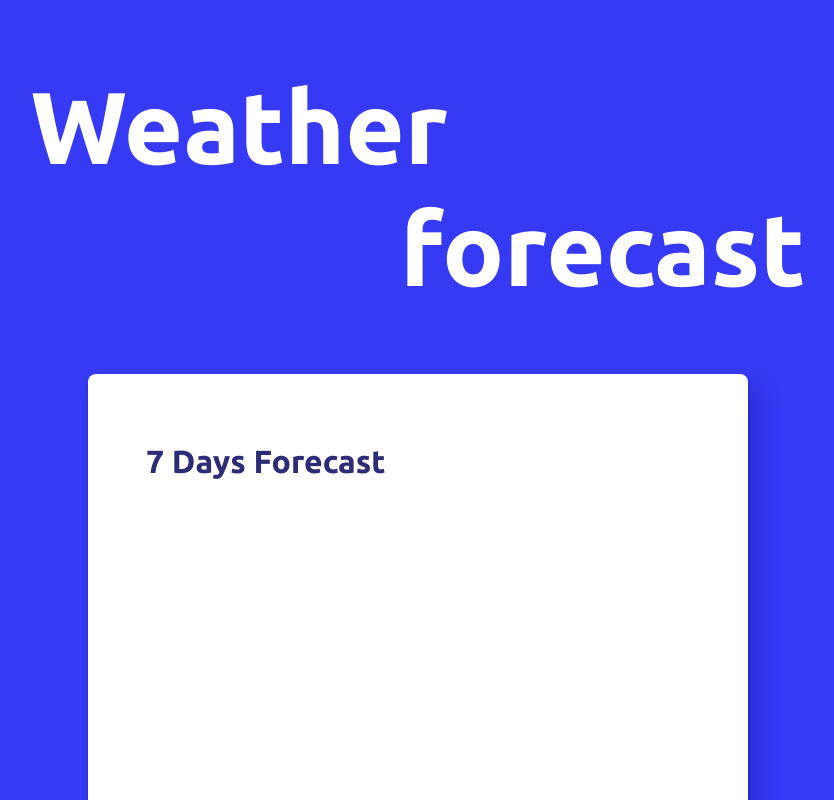
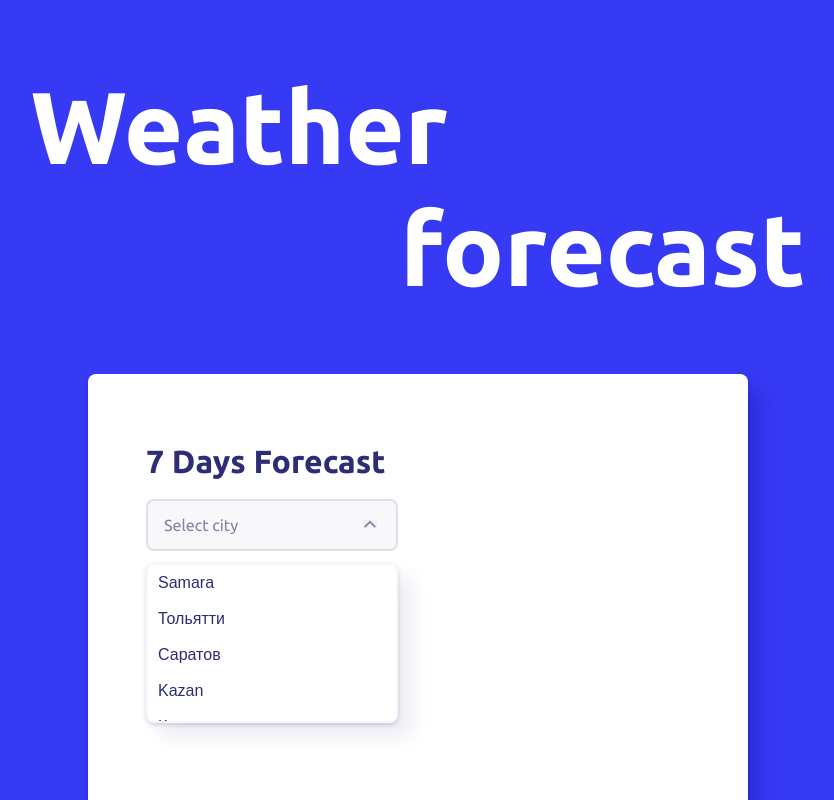
Before and after one commit to mmastya/weather-app, a React (Create React App) app: page / in a window 1280 px wide. Shown: the top 800 px of the page, without its empty margins (222-1056 px from the left). Built offline with nearby package versions, Linux system fonts and the light colour scheme; no server answers.

Commit message:
Верстка компонета выбора города в разработке

```diff
--- a/src/components/DropDownWeather/ DropDownWeather.css
+++ b/src/components/DropDownWeather/ DropDownWeather.css
@@ -24,3 +24,47 @@
   background: rgba(128, 131, 164, 0.06);
   border-radius: 8px;
 }
+
+.dropdown-box__toggle-box {
+  display: flex;
+  justify-content: space-between;
+  width: 252px;
+  margin-bottom: 12px;
+  padding: 12px 19px 12px 16px;
+  background: rgba(128, 131, 164, 0.06);
+  border: 2px solid rgba(128, 131, 164, 0.2);
+  box-sizing: border-box;
+  border-radius: 8px
+}
+
+.dropdown-box__toggle-box-title {
+  font-family: "Ubuntu Regular";
+  font-style: normal;
+  font-weight: normal;
+  font-size: 16px;
+  line-height: 24px;
+  color: #8083A4;
+}
+
+.dropdown-box__toggle {
+  width: 14px;
+  height: 8px;
+  background: rgba(128, 131, 164, 0.06);
+  border: none;
+  cursor: pointer;
+}
+
+.dropdown-box--closed  {
+  width: 14px;
+  height: 8px;
+  background-image: url("../../images/icon-open.svg");
+  background-size: 14px 8px;
+}
+
+.dropdown-box--opened {
+  width: 14px;
+  height: 8px;
+  background-image: url("../../images/icon-close.svg");
+  background-size: 14px 8px;
+  background-repeat: no-repeat;
+}
--- a/src/components/DropDownWeather/DropDownWeather.tsx
+++ b/src/components/DropDownWeather/DropDownWeather.tsx
@@ -10,13 +10,16 @@ import './ DropDownWeather.css'
 
 export const DropDownWeather = () => {
   return (
-    <div>
-      <Toggle/>
+    <div className="dropdown-box">
+      <div className="dropdown-box__toggle-box">
+        <p className="dropdown-box__toggle-box-title">Select city</p>
+        <Toggle/>
+      </div>
       <List>
-        <Item>Самара</Item>
+        <Item>Samara</Item>
         <Item>Тольятти</Item>
         <Item>Саратов</Item>
-        <Item>Казань</Item>
+        <Item>Kazan</Item>
         <Item>Краснодар</Item>
       </List>
     </div>
--- a/src/components/DropDownWeather/partials/Toggle.tsx
+++ b/src/components/DropDownWeather/partials/Toggle.tsx
@@ -8,6 +8,7 @@ import React from 'react'
 export const Toggle = () => {
   return (
     <div >
+      <button className={'dropdown-box__toggle dropdown-box--opened'} type="button"/>
     </div>
   )
 }
--- a/src/pages/WeatherAppPage.tsx
+++ b/src/pages/WeatherAppPage.tsx
@@ -1,4 +1,5 @@
 import React from 'react'
+import { DropDownWeather } from '../components/DropDownWeather/DropDownWeather'
 import '../styles/weatherAppPage.css'
 
 export function WeatherAppPage () {
@@ -13,10 +14,11 @@ export function WeatherAppPage () {
       <main className="weather-app__main">
         <div className="weather-app__white-box">
         <h1 className="weather-app__white-box-title">7 Days Forecast</h1>
-        <p></p>
+        <DropDownWeather/>
       </div>
       <div className="weather-app__white-box">
         <h1 className="weather-app__white-box-title">Forecast for a Date in the Past</h1>
+        <DropDownWeather/>
       </div>
       </main>
       <footer className="weather-app__footer">
--- a/src/styles/weatherAppPage.css
+++ b/src/styles/weatherAppPage.css
@@ -31,7 +31,8 @@
 
 .weather-app__white-box {
     display: flex;
-    justify-content: center;
+    align-items: center;
+    flex-direction: column;
     width: 300px;
     height: 464px;
     margin: 0 auto 10px;
@@ -80,7 +81,7 @@
     }
 
     .weather-app__white-box {
-        justify-content: flex-start;
+        align-items: flex-start;
         width: 660px;
         height: 524px;
         margin: 0 auto 34px;
```
Also changed, not shown: src/images/icon-close.svg (renamed from src/images/icon-up.svg), src/images/icon-open.svg (renamed from src/images/icon.-downsvg.svg).
